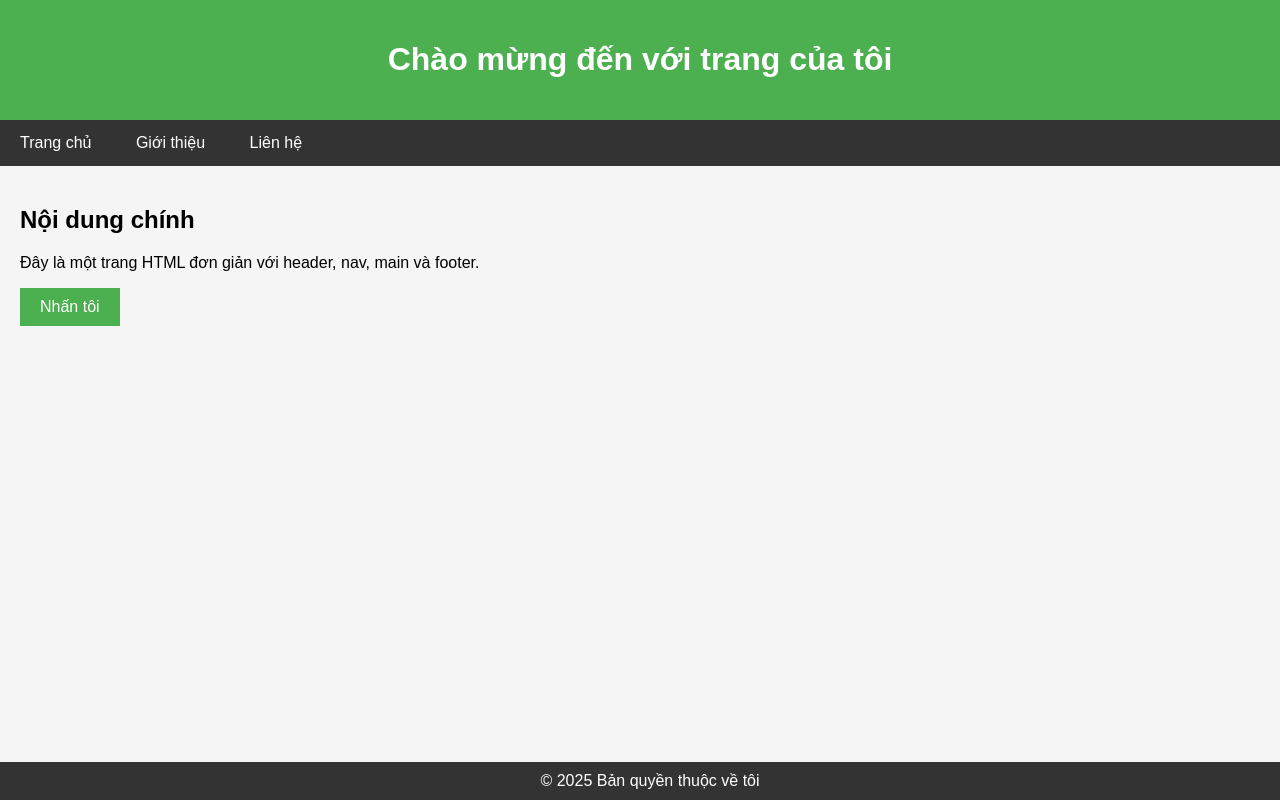
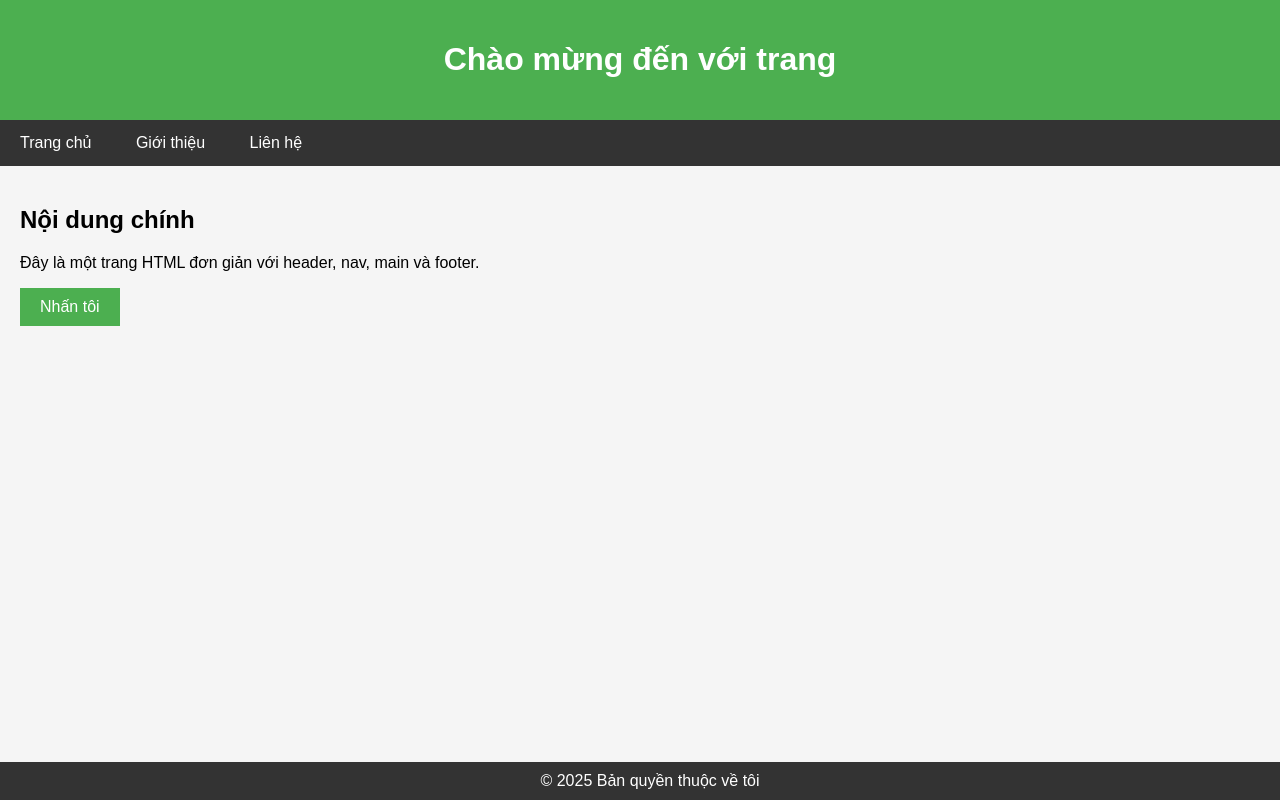
Before and after one commit to tranbaokhiem/khiem.github.io, a plain HTML site: page index.html in a window 1280 px wide. Drawn offline with Linux system fonts and the light colour scheme.

Commit message:
Update index.html

```diff
--- a/index.html
+++ b/index.html
@@ -56,7 +56,7 @@
 </head>
 <body>
     <header>
-        <h1>Chào mừng đến với trang của tôi</h1>
+        <h1>Chào mừng đến với trang </h1>
     </header>
 
     <nav>
```
